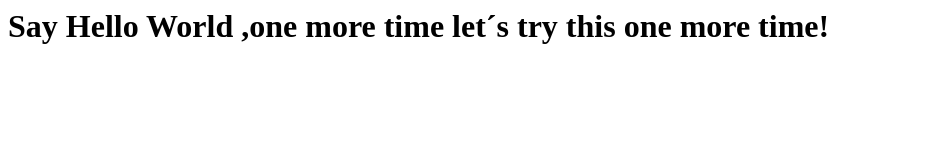
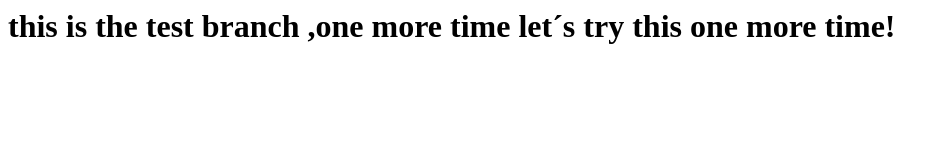
Before and after one commit to Tjommiboy/PUSH_PULL, a website: page index.html in a window 1280 px wide. Shown: the whole page, without its empty margins (0-947 px from the left). Drawn offline with Linux system fonts and the light colour scheme.

Commit message:
adds test branch

```diff
--- a/index.html
+++ b/index.html
@@ -3,6 +3,8 @@
     <title>GitHub Pages Demo</title>
   </head>
   <body>
-    <h1>Say Hello World ,one more time let´s try this one more time!</h1>
+    <h1>
+      this is the test branch ,one more time let´s try this one more time!
+    </h1>
   </body>
 </html>
```
